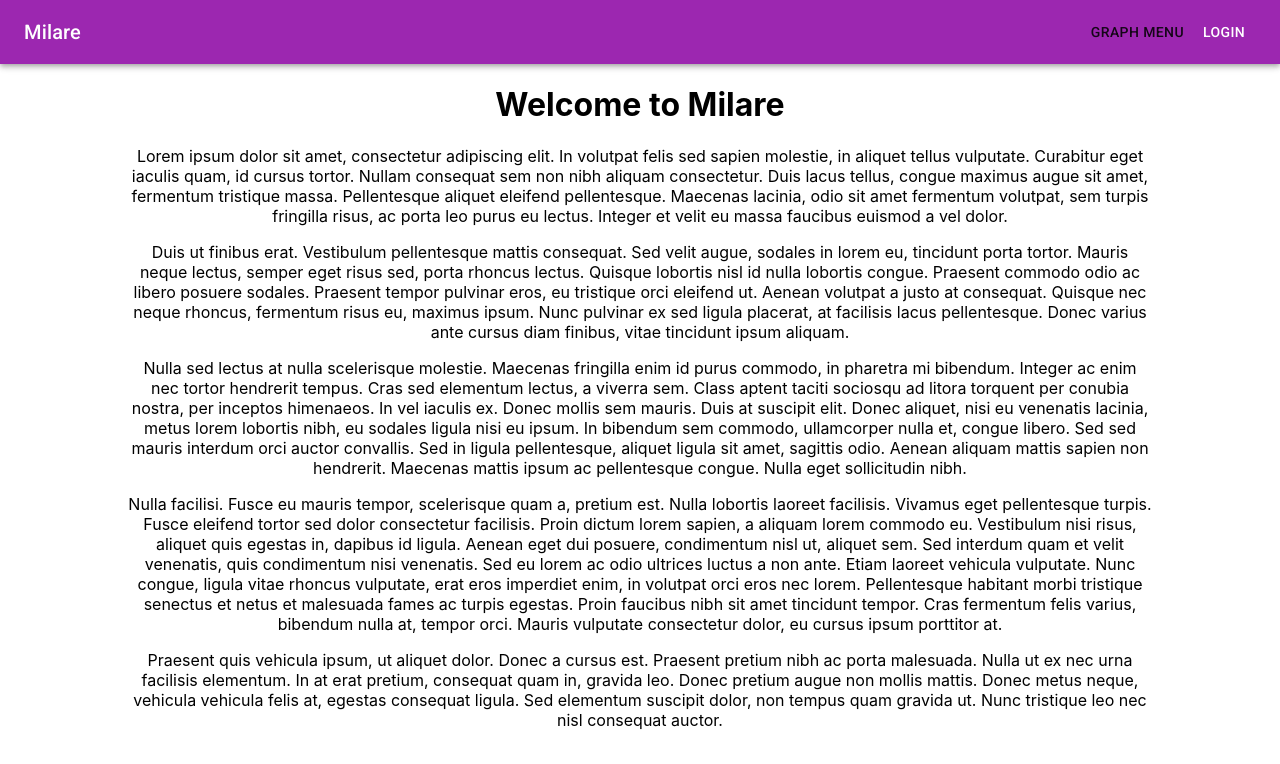
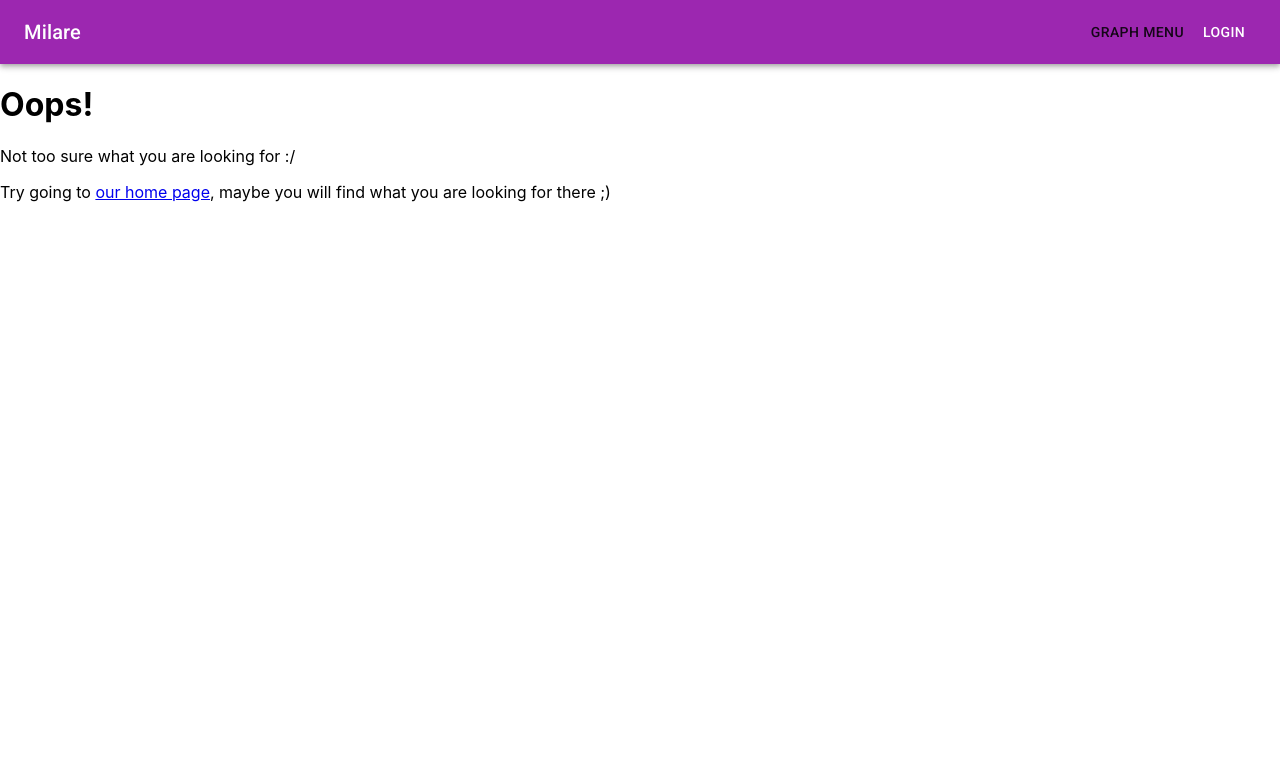
Before and after one commit to cymourad/milare, a React (Create React App) app: page / in a window 1280 px wide. Shown: the top 764 px of the page. Built offline with nearby package versions, Linux system fonts and the light colour scheme.

Commit message:
configures gh-pages to work

```diff
--- a/package.json
+++ b/package.json
@@ -2,6 +2,7 @@
 	"name": "milare",
 	"version": "0.1.0",
 	"private": true,
+	"homepage": "http://cymourad.github.io/milare",
 	"dependencies": {
 		"@material-ui/core": "^4.11.3",
 		"@material-ui/icons": "^4.11.2",
--- a/src/App.js
+++ b/src/App.js
@@ -37,12 +37,12 @@ function App() {
 					<Route exact path={FRONT_END_ROUTE.LOGIN}>
 						<LogIn setUserProfile={setUserProfile} userProfile={userProfile} />
 					</Route>
-					<Route exact path={FRONT_END_ROUTE.AVAILABLE_GRAPHS}>
+					{/* <Route exact path={FRONT_END_ROUTE.AVAILABLE_GRAPHS}>
 						<AvailableGraphs
 							canAddGraph={userProfile.isAdmin || userProfile.isDoctor}
 						/>
-					</Route>
-					{/* <Route exact path={FRONT_END_ROUTE.AVAILABLE_GRAPHS}>
+					</Route> */}
+					<Route exact path={FRONT_END_ROUTE.AVAILABLE_GRAPHS}>
 						{isLoggedIn() ? (
 							<AvailableGraphs
 								canAddGraph={userProfile.isAdmin || userProfile.isDoctor}
@@ -50,7 +50,7 @@ function App() {
 						) : (
 							<Redirect to={FRONT_END_ROUTE.LOGIN} />
 						)}
-					</Route> */}
+					</Route>
 					{/* <Route path={FRONT_END_ROUTE.GRAPH + "/:title"}>
 					{isLoggedIn() ? <Graph
 						canEdit={userProfile.isDoctor}
--- a/src/components/GraphCard.js
+++ b/src/components/GraphCard.js
@@ -61,12 +61,9 @@ const GraphCard = ({ title, tags, imageURL, summary, editGraphMetaData }) => {
 						"/" +
 						title.toLowerCase().split(" ").join("-")
 					}
+					style={{ textDecoration: "none" }}
 				>
-					<Button
-						size="small"
-						color="primary"
-						style={{ textDecoration: "none" }}
-					>
+					<Button size="small" color="primary">
 						Edit Graph
 					</Button>
 				</Link>
--- a/src/components/Navbar.js
+++ b/src/components/Navbar.js
@@ -7,6 +7,8 @@ import AppBar from "@material-ui/core/AppBar";
 import Toolbar from "@material-ui/core/Toolbar";
 import Typography from "@material-ui/core/Typography";
 import Button from "@material-ui/core/Button";
+import { Link } from "react-router-dom";
+import FRONT_END_ROUTE from "../resources/routes/frontEndRoutes";
 
 const useStyles = makeStyles((theme) => ({
 	root: {
@@ -30,8 +32,18 @@ const Navbar = ({ userProfile }) => {
 					<Typography variant="h6" className={classes.title}>
 						Milare
 					</Typography>
-					<Button>Graph Menu</Button>
-					<Button color="inherit">Login</Button>
+					<Link
+						to={FRONT_END_ROUTE.AVAILABLE_GRAPHS}
+						style={{ textDecoration: "none", color: "white" }}
+					>
+						<Button>Graph Menu</Button>
+					</Link>
+					<Link
+						to={FRONT_END_ROUTE.LOGIN}
+						style={{ textDecoration: "none", color: "white" }}
+					>
+						<Button color="inherit">Login</Button>
+					</Link>
 				</Toolbar>
 			</AppBar>
 		</div>
--- a/src/resources/routes/frontEndRoutes.js
+++ b/src/resources/routes/frontEndRoutes.js
@@ -1,41 +1,43 @@
 /**
  * This file exports an object that has all the front-end routes.
  */
+const BASE_URL = "/milare";
+
 const FRONT_END_ROUTE = {
 	/**
 	 * Lets user sign in with email and password.
 	 * Based on creds, sets their privileges to know if they will edit graphs or add translation.
 	 */
-	LOGIN: "/log-in",
+	LOGIN: BASE_URL + "/log-in",
 
 	/**
 	 * Lets the user sign up and potentially pick a role.
 	 *
 	 */
-	SIGN_UP: "/sign-up",
+	SIGN_UP: BASE_URL + "/sign-up",
 
 	/**
 	 * Landing page before user logis in.
 	 * Advertizes the project and the app.
 	 */
-	HOME: "/",
+	HOME: BASE_URL + "/",
 
 	/**
 	 * Where user can pick what graph to work on.
 	 * Doctors/admin also have the ability to add a graph.
 	 */
-	AVAILABLE_GRAPHS: "/available-graphs",
+	AVAILABLE_GRAPHS: BASE_URL + "/available-graphs",
 
 	/**
 	 * Where user picks language and region/dialect
 	 */
-	AVAILABLE_LANGUAGES: "/available-languages",
+	AVAILABLE_LANGUAGES: BASE_URL + "/available-languages",
 
 	/**
 	 * Where user can edit (a single) graph.
 	 * Takes the name of the graph after /graph/<NAME_OF_GRAPH>
 	 */
-	GRAPH: "/graph",
+	GRAPH: BASE_URL + "/graph",
 };
 
 export default FRONT_END_ROUTE;
```
